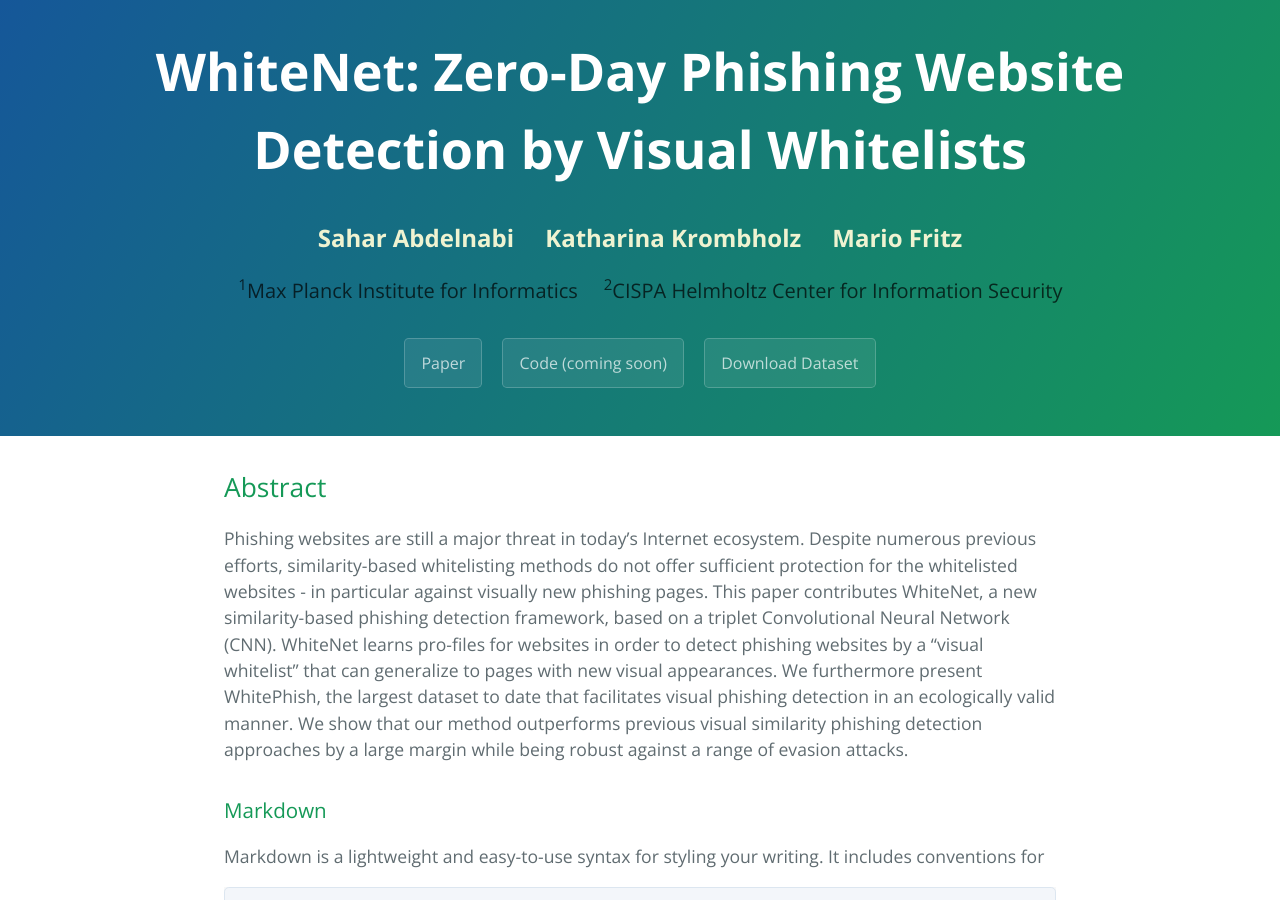
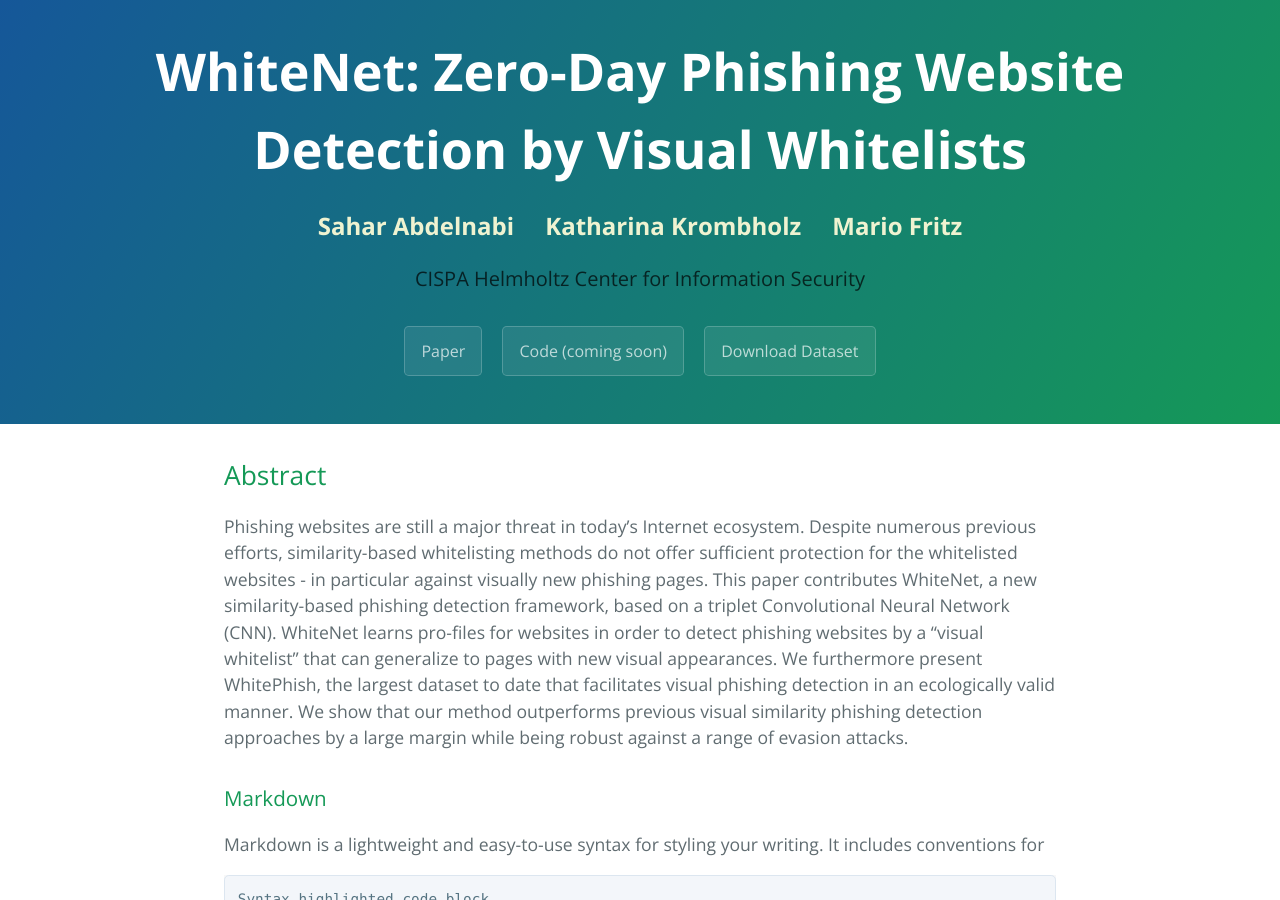
Before and after one commit to S-Abdelnabi/VisualPhishNet, a Jekyll site: the page built from README.md, in a window 1280 px wide and 900 px high. Built offline with Jekyll 4.4.1, drawn with Linux system fonts in a browser that asks for light colours; our own code applies the rules of GitHub Pages for plain Markdown files.

Commit message:
Update page-header.html

```diff
--- a/_includes/page-header.html
+++ b/_includes/page-header.html
@@ -1,8 +1,8 @@
 <section class="page-header">
   <h1 class="project-name">{{ site.title }}</h1>
-  <h2 class="project-tagline">{{ site.tagline }}</h2>
+  <!-- <h2 class="project-tagline">{{ site.tagline }}</h2> -->
   <h2 class="site.author"> <a href="https://cispa.saarland/people/sahar.abdelnabi/" style={{site.auth_color}}> Sahar Abdelnabi</a> &nbsp &nbsp <a href="https://cispa.saarland/people/katharina.krombholz/" style={{site.auth_color}}>Katharina Krombholz</a>  &nbsp &nbsp  <a href="https://cispa.saarland/group/fritz/" style={{site.auth_color}}>Mario Fritz</a></h2>
-  <h2 class="project-tagline"> <a href="https://scholar.google.com/citations?user=dFPmUEAAAAAJ&hl=en" style={{site.aff_color}}> </a> &nbsp &nbsp <a href="https://www.mpi-inf.mpg.de/departments/computer-vision-and-machine-learning/" style={{site.aff_color}}><sup>1</sup>Max Planck Institute for Informatics</a>  &nbsp &nbsp  <a href="https://cispa.saarland/" style={{site.aff_color}}><sup>2</sup>CISPA Helmholtz Center for Information Security</a></h2>
+  <h2 class="project-tagline">  <a href="https://cispa.saarland/" style={{site.aff_color}}> CISPA Helmholtz Center for Information Security</a></h2>
   <a href="{{site.paper_url}}" class="btn">Paper</a>
   <a href="{{site.github.repository_url}}" class="btn">Code (coming soon)</a>
   <a href="{{site.datasetlink}}" class="btn">Download Dataset</a>
```
